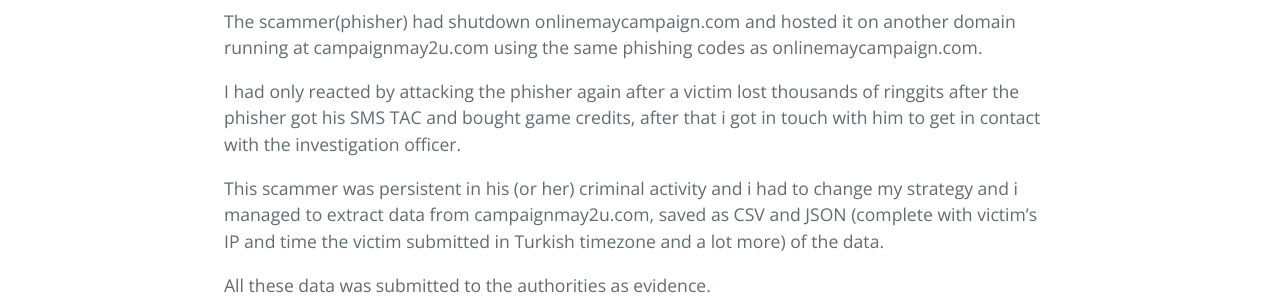
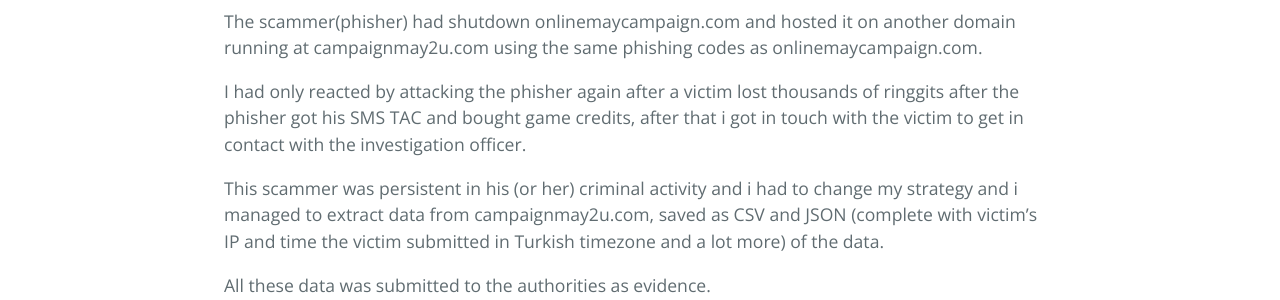
Before and after one commit to muhammadn/muhammadn.github.io, a Jekyll site: the page built from _posts/2021-02-08-collecting-intellgence.md, in a window 1280 px wide. Shown: the part 341-641 px from the top of the page. Built offline with Jekyll 4.4.1, drawn with Linux system fonts in a browser that asks for light colours.

Commit message:
be more specific on who was contacted

```diff
--- a/_posts/2021-02-08-collecting-intellgence.md
+++ b/_posts/2021-02-08-collecting-intellgence.md
@@ -6,7 +6,7 @@ date:   2021-02-08 20:01:00 +0800
 
 The scammer(phisher) had shutdown onlinemaycampaign.com and hosted it on another domain running at campaignmay2u.com using the same phishing codes as onlinemaycampaign.com.
 
-I had only reacted by attacking the phisher again after a victim lost thousands of ringgits after the phisher got his SMS TAC and bought game credits, after that i got in touch with him to get in contact with the investigation officer.
+I had only reacted by attacking the phisher again after a victim lost thousands of ringgits after the phisher got his SMS TAC and bought game credits, after that i got in touch with the victim to get in contact with the investigation officer.
 
 This scammer was persistent in his (or her) criminal activity and i had to change my strategy and i managed to extract data from campaignmay2u.com, saved as CSV and JSON (complete with victim's IP and time the victim submitted in Turkish timezone and a lot more) of the data.
 
```
